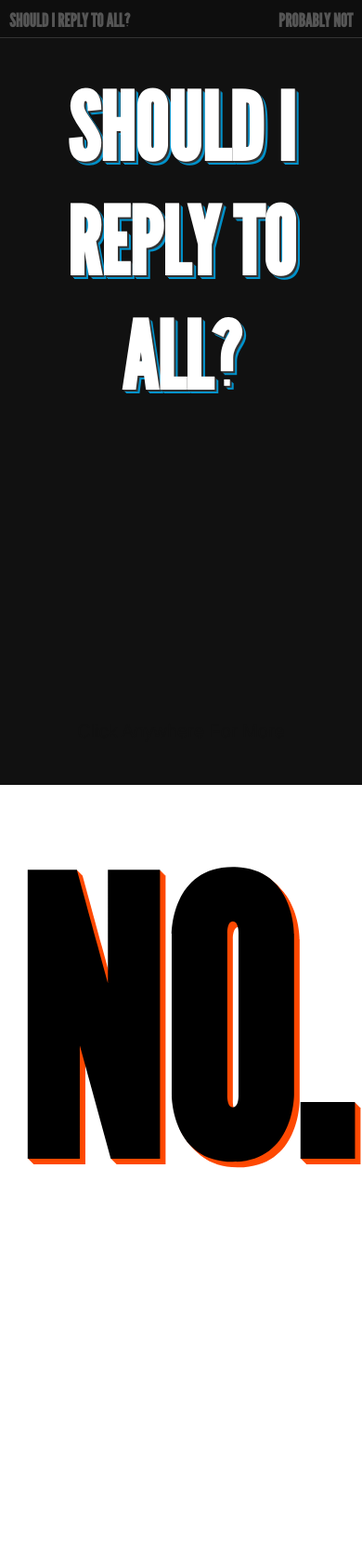
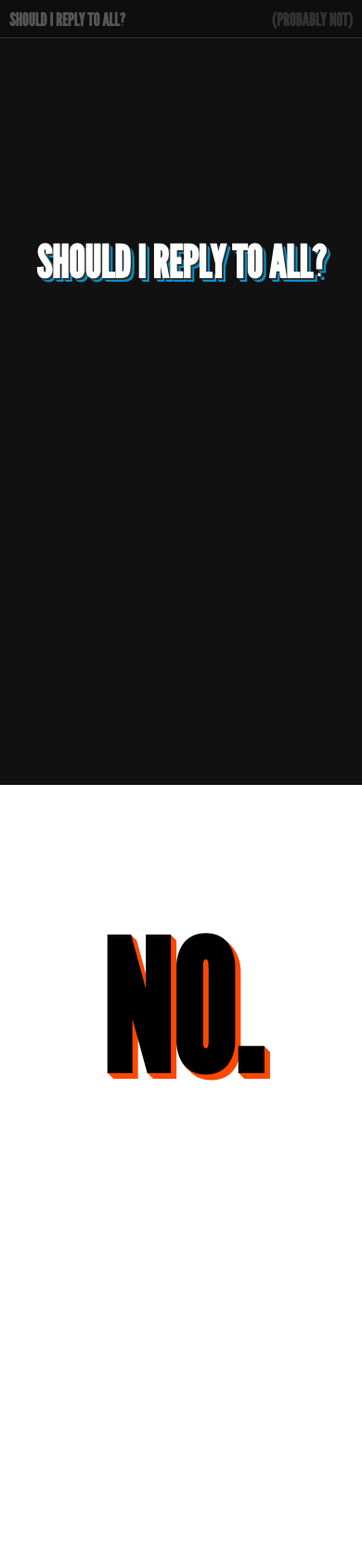
Before and after one commit to jkeen/shouldireplytoall.com, a PHP site: page / in a window 390 px wide; the page is wider, and only the part inside the window is pictured. Shown: the top 1685 px of that part at 93% size. Run offline with PHP 8.4, Linux system fonts and the light colour scheme; some libraries are stand-ins or nearby versions.

Commit message:
Some more css tweaks, and adjustments for iphone and ipad

```diff
--- a/css/style.css
+++ b/css/style.css
@@ -134,11 +134,18 @@ header h1 a {
 
 header h1 span {
   float:right;
+  color:#333;
 }
 
 header h1 a:hover {
   color:#FFF;
 }
+
+.touch header {
+  position:static;
+  height:auto;
+}
+
 
 div.panel {
   position:relative;
@@ -177,7 +181,10 @@ div.question {
 }
 
 div.question div.inner {
-  padding-top:20%;
+  position:absolute;
+  top:30%;
+  left:0;
+  right:0;
 }
 
 div.question h2 {
@@ -203,10 +210,17 @@ div.question:hover h1 {
 }
 
 div.answer {
- padding-top:5%;
  background-color:#FFF;
  color:#000;
 }
+
+div.answer div.inner {
+  position:absolute;
+  top:15%;
+  left:0;
+  right:0;
+}
+
 div.answer h2 {
  color:#000;
  text-align:center;
@@ -306,20 +325,17 @@ div.attack p.caption {
 
 }
 
-@media screen and (max-device-width: 480px) {
+@media screen and (max-width: 480px) {
   body {
     padding:0;
     margin:0;
-    font-size:25%;
+    font-size:30%;
   }
   header {
-    position:static;
-    height:auto;
-  }
-  header {
-    display:none;
+    font-size:2em;
   }
   div.photo p.caption {
+    font-size:9em;
     width:auto;
   }
   div.reasons div.inner {
--- a/index.html
+++ b/index.html
@@ -9,23 +9,22 @@
   <meta charset="utf-8">
   <meta http-equiv="X-UA-Compatible" content="IE=edge,chrome=1">
 
-  <title></title>
+  <title>Should I Reply To All?</title>
   <meta name="description" content="">
   <meta name="author" content="">
 
-  <meta name="viewport" content="width=device-width, initial-scale=1.0">
+  <meta name="viewport" content="width=device-width, initial-scale=1.0, maximum-scale=1">
   <link rel="shortcut icon" href="/favicon.ico">
   <link rel="apple-touch-icon" href="/apple-touch-icon.png">
 
-  <link rel="stylesheet" href="css/style.css?v=2">
+  <link rel="stylesheet" href="css/style.css" type="text/css">
   <script src="js/libs/modernizr-1.6.min.js"></script>
 </head>
 
 <body>
-
   <div id="container">
     <header>
-      <h1><a href="javascript:void(0);">Should I Reply To All?</a><span>Probably not</span></h1>
+      <h1><a href="javascript:void(0);">Should I Reply To All?</a><span>(Probably not)</span></h1>
     </header>
 
     <div id="main">
@@ -51,7 +50,6 @@
       <div class="panel attack photo">
         <div class="inner">
           <p class="caption">Or we're currently under attack.</p>
-          <p class="attribution"><a href="http://www.flickr.com/photos/bjohansson/2614591735/" title="Building on Fire! by Björn J, on Flickr">Building on Fire! by Björn J, on Flickr</a></p>
         </div>
       </div>
 
--- a/js/script.js
+++ b/js/script.js
@@ -1,20 +1,29 @@
 (function($){
   $("div.panel").each(function(index) {
     $(this).bind('click', function() {
-      $(window).scrollTo($(this).next(), 300)
-    })
+      if (Modernizr.touch) {
+        $(window).scrollTo($(this).next());
+      }
+      else {
+        $(window).scrollTo($(this).next(), 300);
+      }
+    });
   });
 
   $("header h1 a").click(function() {
-    $(window).scrollTo($('div.panel.first'), 300);
+    if (Modernizr.touch) {
+      $(window).scrollTo($('div.panel.first'));
+    }
+    else {
+      $(window).scrollTo($('div.panel.first'), 300);
+    }
   });
 
-  function setHeight() {
-    var height = $(window).height();
-    $("div.panel").css("height", height);
-  }
-
   if (!Modernizr.touch){
+    function setHeight() {
+      var height = $(window).height();
+      $("div.panel").css("height", height);
+    }
     setHeight();
     $(window).resize(function() { setHeight() });
   }
```
Also changed, not shown: other parts of css/style.css (+34 -12 lines).
